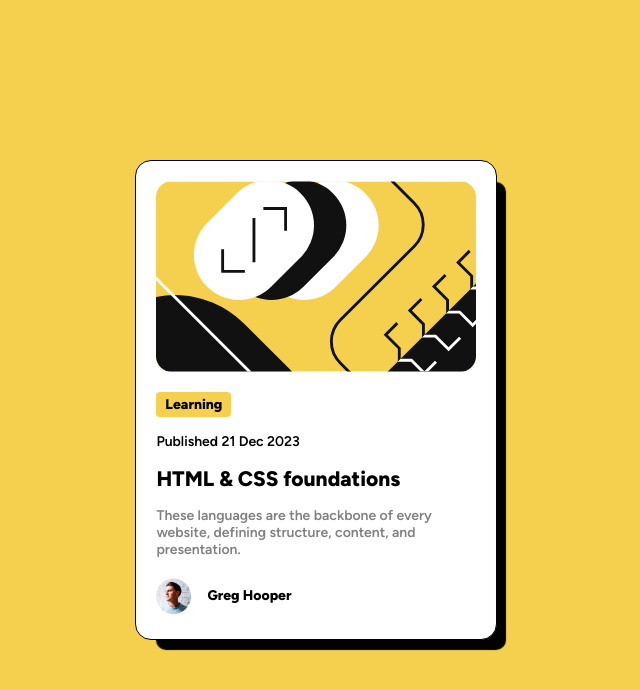
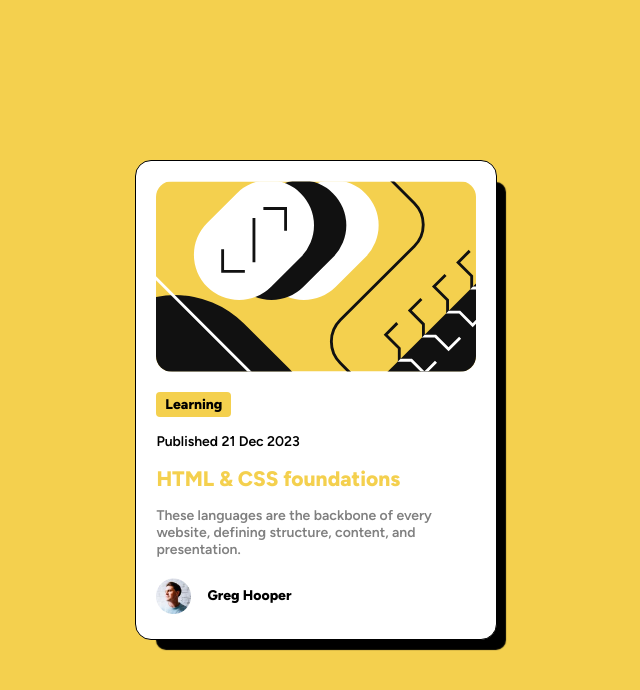
Before and after one commit to heloabrantessb/blog-preview-card, a plain HTML site: page index.html in a window 1280 px wide. In both pictures the pointer is over the element "HTML & CSS foundations". Shown: the whole page, without its empty margins (324-964 px from the left). Drawn offline with Linux system fonts and the light colour scheme.

Commit message:
feat: adding hover at h1

```diff
--- a/app.css
+++ b/app.css
@@ -65,6 +65,11 @@ section p{
 }
 section h1{
     font-family: 'FigTree', sans-serif;
+    cursor: pointer;
+}
+
+section h1:hover{
+    color: hsl(47, 88%, 63%);
 }
 section p{
     color: hsl(0, 0%, 50%) ;
```
